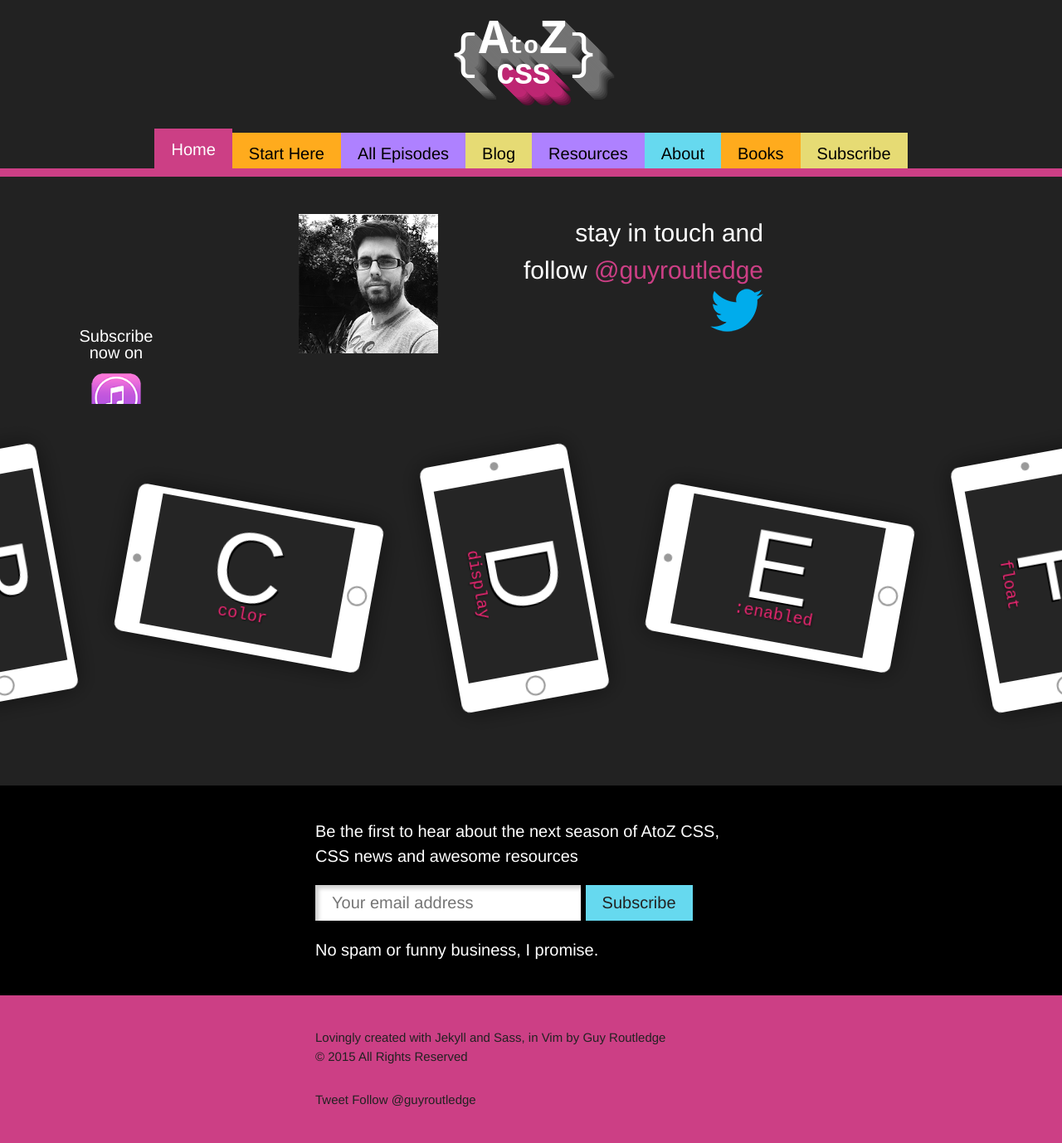
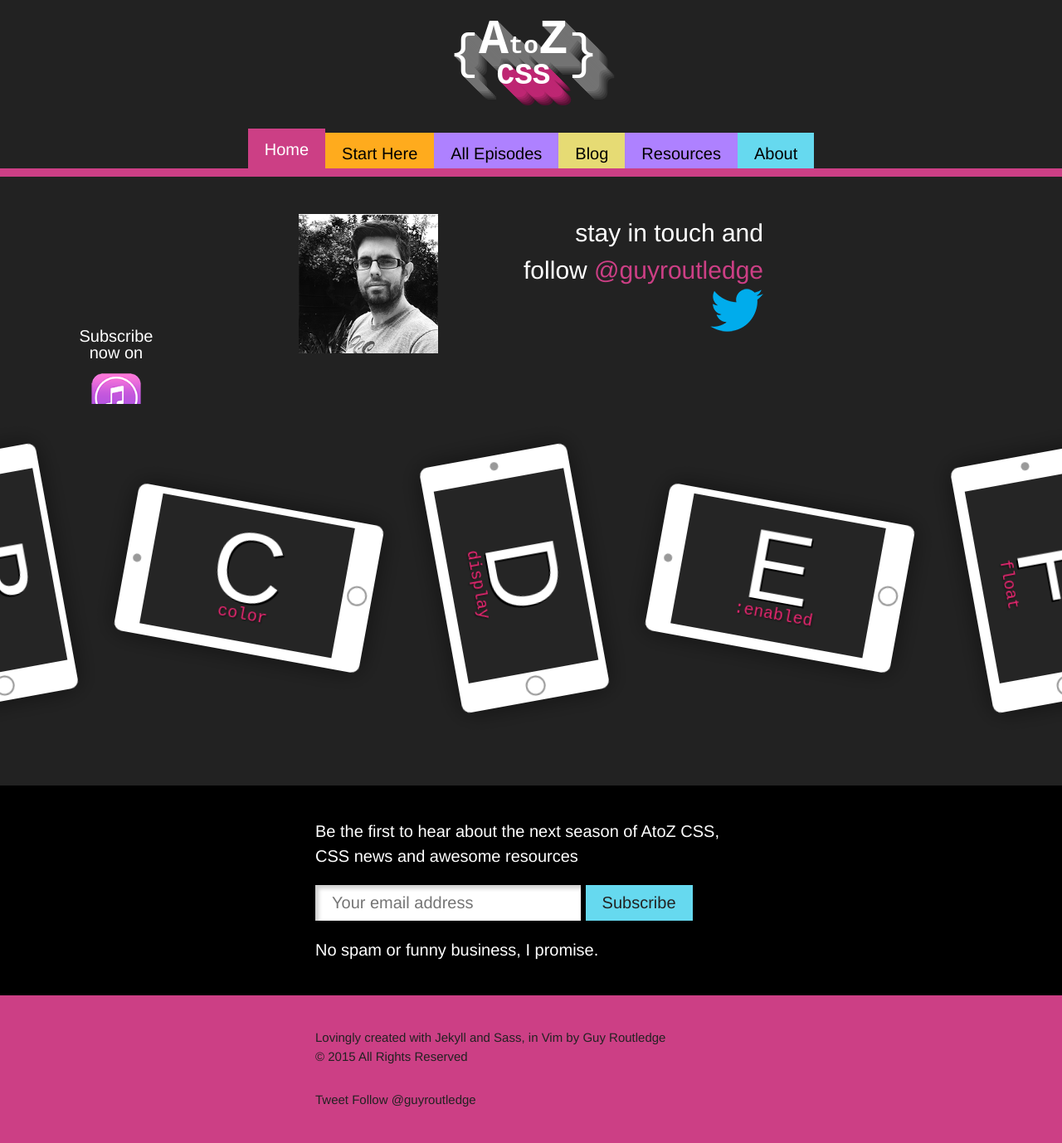
Before and after one commit to guyroutledge/atozcss, a Jekyll site: the page built from index.html, in a window 1280 px wide. Shown: the whole page at 83% size. Built offline with Jekyll 4.4.1, drawn with Linux system fonts in a browser that asks for light colours; the list of posts is cut into pages by our own code; comment, search, counter and statistics services are not loaded.

Commit message:
removed books and subscribe from links (nav)

```diff
--- a/_config.yml
+++ b/_config.yml
@@ -18,10 +18,6 @@ links:
       url: /resources
     - title: About
       url: /about
-    - title: Books
-      url: /books
-    - title: Subscribe
-      url: /subscribe
 
 highlighter: pygments
 paginate: 10 # pagination basted on number of posts
```
